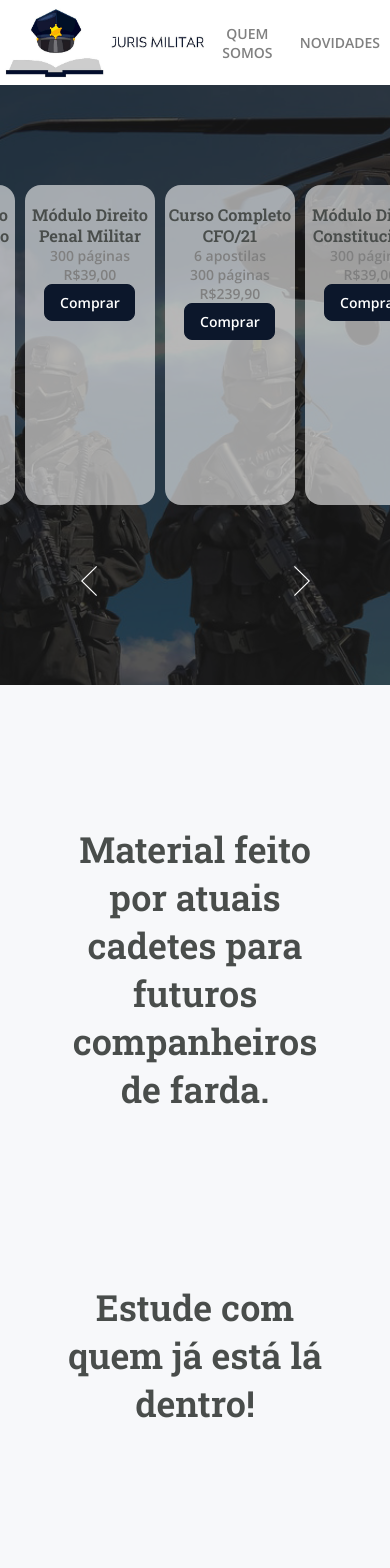
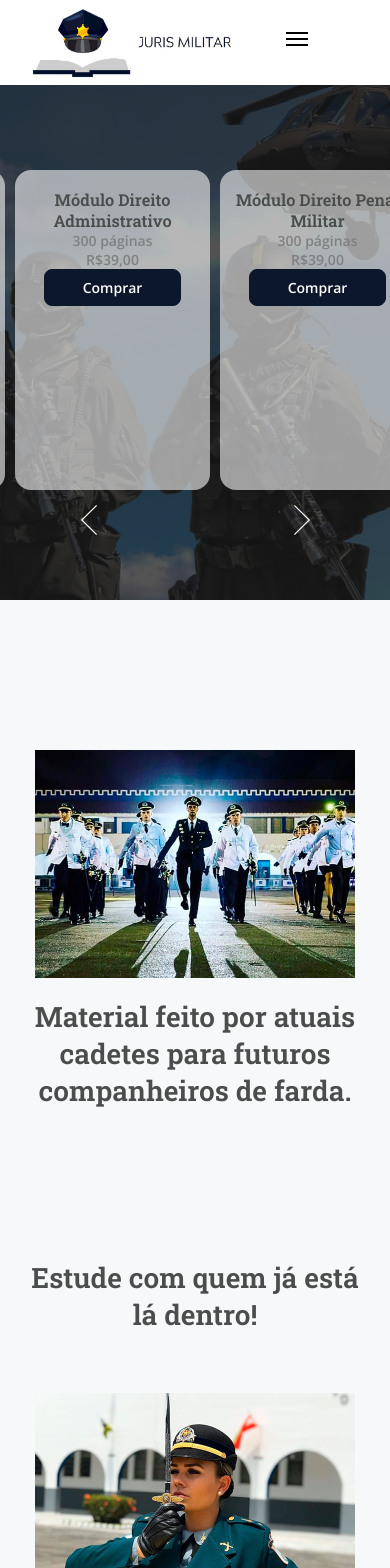
Before and after one commit to rodrigongama/landing-page-nextjs, a Next.js app: page / in a window 390 px wide. Shown: the top 1568 px of the page. Built offline with nearby package versions, Linux system fonts and the light colour scheme.

Commit message:
add: responsive(menu and carousel), header fixed

```diff
--- a/src/components/Button/styles.module.scss
+++ b/src/components/Button/styles.module.scss
@@ -6,4 +6,7 @@
     border: 1px solid var(--dark-blue);
     border-radius: 8px;
     transition: 0.6s;
+    &:hover {
+        background: rgb(12, 23, 43, 0.9);
+    }
 }
--- a/src/components/CarouselHome/index.js
+++ b/src/components/CarouselHome/index.js
@@ -16,8 +16,8 @@ export default function CarouselHome() {
       naturalSlideWidth={150}
       naturalSlideHeight={100}
       totalSlides={9}
-      visibleSlides={3}
-      currentSlide={2}
+      visibleSlides={2}
+      currentSlide={1}
       interval={3000}
       infinite={true}
       className={styles.carouselCards}
--- a/src/components/CarouselHome/styles.module.scss
+++ b/src/components/CarouselHome/styles.module.scss
@@ -4,21 +4,19 @@
     height: 600px;
     .cards {
         background: rgb(250, 250, 250, 0.6);
-        margin: 100px 15px;
+        margin: 170px 15px;
         height: 320px;
         text-align: center;
         border-radius: 16px;
+        max-width: 280px;
     }
     Button {
-        &:hover {
-            opacity: 1;
-        }
         &:nth-last-of-type(2),
         &:nth-of-type(2) {
             width: 60px;
             height: 60px;
             position: absolute;
-            bottom: 12%;
+            bottom: 8%;
             border: none;
             outline: none;
             background: transparent;
@@ -35,7 +33,7 @@
 @media (max-width: 689px) {
     .carouselCards {
         .cards {
-            margin: 100px 5px;
+            margin: 170px 5px;
         }
     }
 }
--- a/src/components/Dropdown/index.js
+++ /dev/null
@@ -1,44 +0,0 @@
-import React from 'react';
-import Button from '@material-ui/core/Button';
-import Menu from '@material-ui/core/Menu';
-import MenuItem from '@material-ui/core/MenuItem';
-import { useRouter } from 'next/router';
-
-export default function SimpleMenu({ title, items }) {
-  const router = useRouter();
-
-  const [anchorEl, setAnchorEl] = React.useState(null);
-
-  const handleClose = () => {
-    setAnchorEl(null);
-  };
-
-  const handleClickItems = (to) => {
-    router.push(to);
-  };
-
-  return (
-    <div>
-      <Button
-        aria-controls="simple-menu"
-        aria-haspopup="true"
-        onMouseEnter={(event) => setAnchorEl(event.currentTarget)}
-      >
-        {title}
-      </Button>
-      <Menu
-        id="simple-menu"
-        anchorEl={anchorEl}
-        keepMounted
-        open={Boolean(anchorEl)}
-        onClose={handleClose}
-      >
-        {items.map((item) => (
-          <MenuItem onClick={() => handleClickItems(item.to)} key={item.title}>
-            {item.title}
-          </MenuItem>
-        ))}
-      </Menu>
-    </div>
-  );
-}
--- a/src/components/Footer/styles.module.scss
+++ b/src/components/Footer/styles.module.scss
@@ -23,6 +23,7 @@
         cursor: pointer;
         &:hover {
             text-decoration: underline;
+            opacity: 0.8;
         }
     }
 }
--- a/src/components/Header/index.js
+++ b/src/components/Header/index.js
@@ -1,8 +1,11 @@
 import styles from './styles.module.scss';
-import Dropdown from '../Dropdown';
+
 import Link from 'next/link';
+import { useState } from 'react';
 
 export default function Header() {
+  const [openMenu, setOpenMenu] = useState(false);
+
   return (
     <header className={styles.headerContainer}>
       <Link href="/">
@@ -16,46 +19,36 @@ export default function Header() {
           <img src="/jurismilitar.jpg" alt="JurisMilitar" />
         </div>
       </Link>
+      <div
+        className={!openMenu ? styles.menuIcon : styles.closeIcon}
+        onClick={() => (!openMenu ? setOpenMenu(true) : setOpenMenu(false))}
+      >
+        <div className={styles.line1}></div>
+        <div className={styles.line2}></div>
+        <div className={styles.line3}></div>
+      </div>
 
-      <div className={styles.buttonsNavigation}>
-        <Link href="/about">
-          <button>Quem Somos</button>
-        </Link>
+      {openMenu && (
+        <div className={styles.sideMenu}>
+          <h2>Juris Militar</h2>
+          <a href="/about">Quem Somos</a>
+          <a href="/news">Novidades</a>
+          <a href="/material">Adquira nosso curso</a>
+        </div>
+      )}
 
-        <Link href="/news">
-          <button>Novidades</button>
-        </Link>
-
-        <Dropdown
-          className={styles.dropdown}
-          title="Adquira nosso curso"
-          items={[
-            {
-              title: 'Curso Completo CFO/21',
-              to: '/material',
-            },
-            {
-              title: 'Direito Constitucional',
-              to: '/material',
-            },
-            {
-              title: 'Direito Administrativo',
-              to: '/material',
-            },
-            {
-              title: 'Direito Penal',
-              to: '/material',
-            },
-            {
-              title: 'Direito Penal Militar',
-              to: '/material',
-            },
-            {
-              title: 'Direitos Humanos',
-              to: '/material',
-            },
-          ]}
-        />
+      <div>
+        <ul className={styles.menu}>
+          <li>
+            <Link href="/about">Quem Somos</Link>
+          </li>
+          <li>
+            <Link href="/news">Novidades</Link>
+          </li>
+          <li>
+            <Link href="/material">Adquira nosso curso</Link>
+          </li>
+        </ul>
       </div>
     </header>
   );
--- a/src/components/Header/styles.module.scss
+++ b/src/components/Header/styles.module.scss
@@ -6,6 +6,8 @@
     align-items: center;
     margin: 0 auto;
     background-color: var(--white);
+    position: fixed;
+    z-index: 3;
     .logo {
         display: flex;
         align-items: center;
@@ -20,35 +22,85 @@
             margin-left: 5px;
         }
     }
-    .buttonsNavigation {
-        display: flex;
-        justify-content: space-between;
-        button {
-            background: transparent;
-            border: none;
-            outline: none;
-            padding: 10px;
-            color: #808080;
-            text-transform: uppercase;
-            &:last-child {
-                font: 700 1rem 'Open Sans', sans-serif;
-                letter-spacing: normal;
-                line-height: normal;
+    ul {
+        list-style: none;
+        overflow: hidden;
+        li {
+            display: inline-block;
+            a {
+                padding: 10px;
+                text-transform: uppercase;
+                color: #808080;
+                text-decoration: none;
+                &:hover {
+                    color: #959595;
+                }
             }
+        }
+    }
+    .sideMenu {
+        position: absolute;
+        top: 99%;
+        width: 100%;
+        height: 170px;
+        background-color: var(--white);
+        text-align: center;
+        h2 {
+            padding: 15px 0;
+        }
+        a {
+            display: block;
+            padding-bottom: 12px;
+            color: var(--gray-200);
+            text-decoration: none;
             &:hover {
-                color: var(--gray-800);
+                opacity: 0.7;
             }
+        }
+    }
+    .closeIcon {
+        width: 22px;
+        height: 30px;
+        cursor: pointer;
+        .line1,
+        .line2,
+        .line3 {
+            width: 100%;
+            height: 2px;
+            background-color: black;
+            margin-top: 4px;
+        }
+        .line1 {
+            transform: rotate(45deg) translate(-1px, 7px);
+            transition: all 0.2s ease-out;
+        }
+        .line2 {
+            display: none;
+        }
+        .line3 {
+            transform: rotate(-45deg) translate(-3px, -6px);
+            transition: all 0.2s ease-out;
         }
     }
 }
 
 @media (max-width: 768px) {
     .headerContainer {
-        .buttonsNavigation {
-            button {
-                &:last-child {
-                    display: none;
-                }
+        ul {
+            display: none;
+        }
+        .menuIcon {
+            width: 22px;
+            height: 30px;
+            cursor: pointer;
+            .line1,
+            .line2,
+            .line3 {
+                width: 100%;
+                height: 2px;
+                background-color: black;
+                margin-top: 4px;
+                transition: all 0.2s ease-out;
             }
         }
     }
--- a/src/pages/_document.js
+++ b/src/pages/_document.js
@@ -1,29 +1,7 @@
 import React from 'react';
 import Document, { Html, Head, Main, NextScript } from 'next/document';
-import { ServerStyleSheets } from '@material-ui/core/styles';
 
 class MyDocument extends Document {
-  static async getInitialProps(ctx) {
-    const sheets = new ServerStyleSheets();
-    const originalRenderPage = ctx.renderPage;
-
-    ctx.renderPage = () =>
-      originalRenderPage({
-        enhanceApp: (App) => (props) => sheets.collect(<App {...props} />),
-      });
-
-    const initialProps = await Document.getInitialProps(ctx);
-
-    return {
-      ...initialProps,
-      // Styles fragment is rendered after the app and page rendering finish.
-      styles: [
-        ...React.Children.toArray(initialProps.styles),
-        sheets.getStyleElement(),
-      ],
-    };
-  }
-
   render() {
     return (
       <Html>
@@ -34,7 +12,10 @@ class MyDocument extends Document {
             rel="stylesheet"
           />
 
-          <meta name="description" content="A Jurisnow é um curso..." />
+          <meta
+            name="description"
+            content="A JurisMilitar é um curso especializado no concurso de oficiais da Polícia Militar/RJ."
+          />
           <meta
             name="keywords"
             content="policia militar, oficial, cfo, bacharel, direito, advogados, concurso publico"
--- a/src/pages/home.module.scss
+++ b/src/pages/home.module.scss
@@ -67,11 +67,11 @@
 
 @media (max-width: 999px) {
     .photosTitles {
-        img {
-            display: none;
-        }
         div {
-            display: block;
+            flex-direction: column;
+            img {
+                margin-top: 40px;
+            }
         }
     }
     .mainContainer {
@@ -83,6 +83,16 @@
 }
 
 @media (max-width: 689px) {
+    .photosTitles {
+        div {
+            img {
+                width: 550px;
+            }
+            h3 {
+                font-size: 28px;
+            }
+        }
+    }
     .mainContainer {
         .gridMaterial {
             grid-template-columns: repeat(1, 1fr);
@@ -90,10 +100,25 @@
     }
 }
 
-@media (max-width: 389px) {
+@media (max-width: 569px) {
     .photosTitles {
-        h3 {
-            padding: 0;
+        div {
+            img {
+                width: 400px;
+            }
         }
     }
 }
+
+@media (max-width: 399px) {
+    .photosTitles {
+        div {
+            img {
+                width: 320px;
+            }
+        }
+        h3 {
+            padding: 20px 0;
+        }
+    }
+}
--- a/src/pages/material/index.js
+++ b/src/pages/material/index.js
@@ -8,6 +8,7 @@ export default function Material() {
       <Head>
         <title>JurisMilitar | Materiais</title>
       </Head>
+
       <div className={styles.textsContainer}>
         <img src="/template-pdf.png" alt="" />
         <div>
```
Also changed, not shown: src/pages/about/styles.module.scss (+9 -4 lines), src/pages/material/styles.module.scss (+12 -1 lines).
